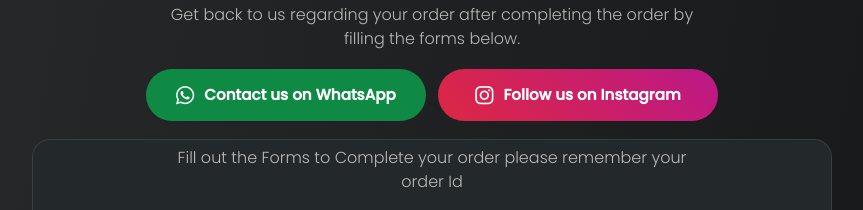
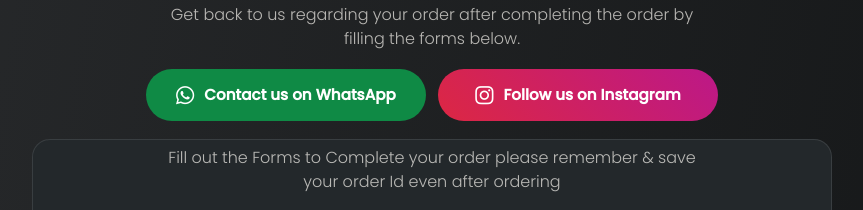
Before and after one commit to theelvistore-cell/elvi-store-custom-studio-website, a plain HTML site: page index.html in a window 1280 px wide. Shown: the part 6954-7164 px from the top of the page, without its empty margins (208-1071 px from the left). Drawn offline with nearby package versions, Linux system fonts and the light colour scheme; grey boxes are pictures that could not be loaded; a web font is replaced by a local one.

Commit message:
Update index.html

```diff
--- a/index.html
+++ b/index.html
@@ -557,7 +557,7 @@
       </a>
     </div>
     <div class="form-wrapper">
-    <p class="section-intro">Fill out the Forms to Complete your order please remember your order Id</p>
+    <p class="section-intro">Fill out the Forms to Complete your order please remember &amp; save your order Id even after ordering </p>
     <iframe
   src="https://docs.google.com/forms/d/e/1FAIpQLSccnZOLbr5xWc5lF3SMRG9BD09OUIJPtGh00g5ebsSgHGd7iQ/viewform?embedded=true"
   title="Elvi Store customer details and measurements"
```
